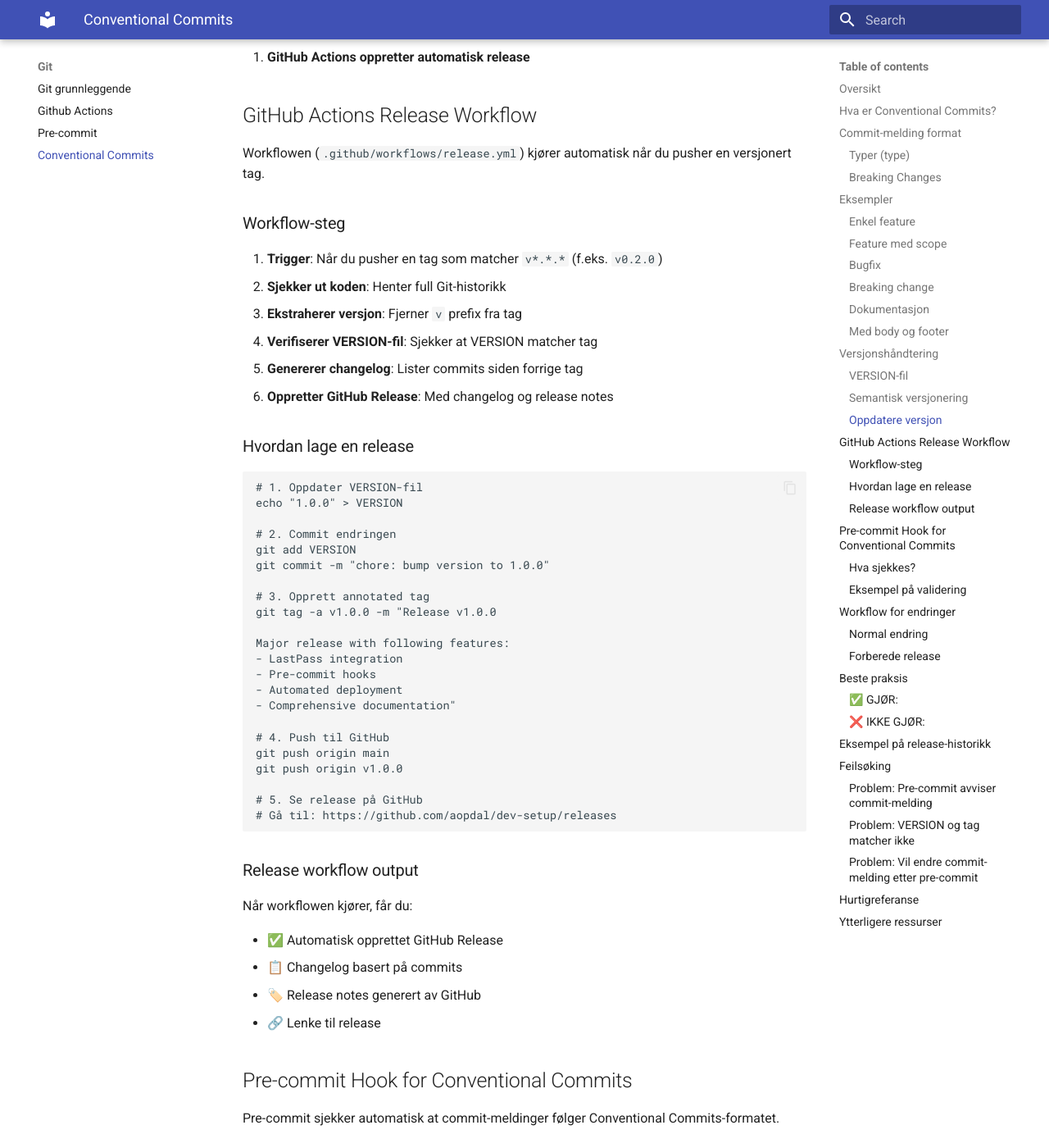
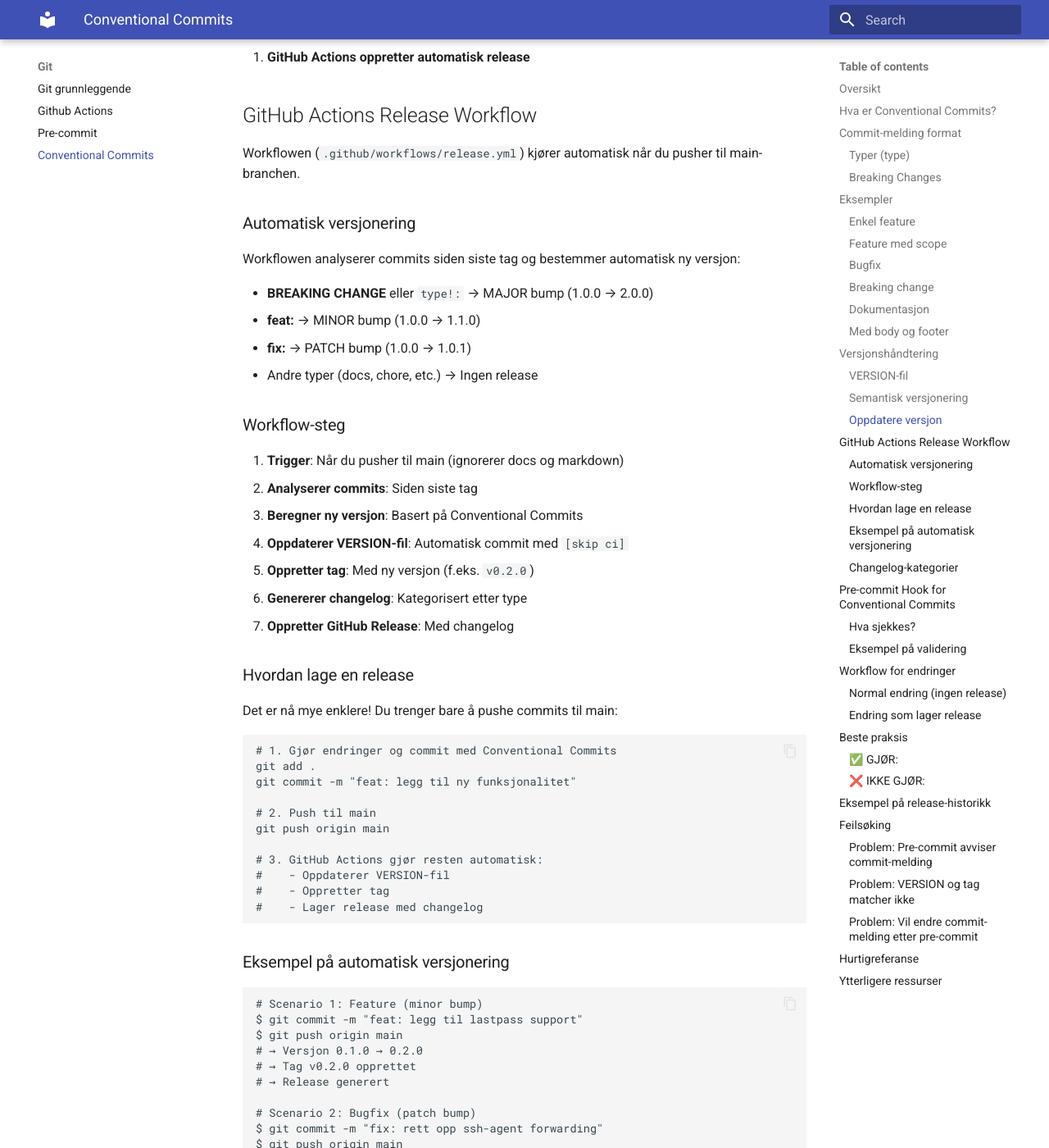
Before and after one commit to aopdal/dev-setup, an MkDocs documentation site: the page built from docs/conventional-commits.md, in a window 1280 px wide and 1400 px high, scrolled down 3291 px. Shown: the whole window at 82% size. Built offline with MkDocs 1.6.1 and Material for MkDocs 9.7.7, drawn with Linux system fonts in a browser that asks for light colours; some of the changed text lies outside the part shown.

Commit message:
feat: fix release

````diff
--- a/docs/conventional-commits.md
+++ b/docs/conventional-commits.md
@@ -135,52 +135,98 @@ git push origin v0.2.0
 
 ## GitHub Actions Release Workflow
 
-Workflowen (`.github/workflows/release.yml`) kjører automatisk når du pusher en versjonert tag.
+Workflowen (`.github/workflows/release.yml`) kjører automatisk når du pusher til main-branchen.
+
+### Automatisk versjonering
+
+Workflowen analyserer commits siden siste tag og bestemmer automatisk ny versjon:
+
+- **BREAKING CHANGE** eller `type!:` → MAJOR bump (1.0.0 → 2.0.0)
+- **feat:** → MINOR bump (1.0.0 → 1.1.0)
+- **fix:** → PATCH bump (1.0.0 → 1.0.1)
+- Andre typer (docs, chore, etc.) → Ingen release
 
 ### Workflow-steg
 
-1. **Trigger**: Når du pusher en tag som matcher `v*.*.*` (f.eks. `v0.2.0`)
-2. **Sjekker ut koden**: Henter full Git-historikk
-3. **Ekstraherer versjon**: Fjerner `v` prefix fra tag
-4. **Verifiserer VERSION-fil**: Sjekker at VERSION matcher tag
-5. **Genererer changelog**: Lister commits siden forrige tag
-6. **Oppretter GitHub Release**: Med changelog og release notes
+1. **Trigger**: Når du pusher til main (ignorerer docs og markdown)
+2. **Analyserer commits**: Siden siste tag
+3. **Beregner ny versjon**: Basert på Conventional Commits
+4. **Oppdaterer VERSION-fil**: Automatisk commit med `[skip ci]`
+5. **Oppretter tag**: Med ny versjon (f.eks. `v0.2.0`)
+6. **Genererer changelog**: Kategorisert etter type
+7. **Oppretter GitHub Release**: Med changelog
 
 ### Hvordan lage en release
 
+Det er nå mye enklere! Du trenger bare å pushe commits til main:
+
 ```bash
-# 1. Oppdater VERSION-fil
-echo "1.0.0" > VERSION
+# 1. Gjør endringer og commit med Conventional Commits
+git add .
+git commit -m "feat: legg til ny funksjonalitet"
 
-# 2. Commit endringen
-git add VERSION
-git commit -m "chore: bump version to 1.0.0"
+# 2. Push til main
+git push origin main
 
-# 3. Opprett annotated tag
-git tag -a v1.0.0 -m "Release v1.0.0
-
-Major release with following features:
-- LastPass integration
-- Pre-commit hooks
-- Automated deployment
-- Comprehensive documentation"
-
-# 4. Push til GitHub
-git push origin main
-git push origin v1.0.0
-
-# 5. Se release på GitHub
-# Gå til: https://github.com/aopdal/dev-setup/releases
+# 3. GitHub Actions gjør resten automatisk:
+#    - Oppdaterer VERSION-fil
+#    - Oppretter tag
+#    - Lager release med changelog
 ```
 
-### Release workflow output
+### Eksempel på automatisk versjonering
 
-Når workflowen kjører, får du:
+```bash
+# Scenario 1: Feature (minor bump)
+$ git commit -m "feat: legg til lastpass support"
+$ git push origin main
+# → Versjon 0.1.0 → 0.2.0
+# → Tag v0.2.0 opprettet
+# → Release generert
 
-- ✅ Automatisk opprettet GitHub Release
-- 📋 Changelog basert på commits
-- 🏷️ Release notes generert av GitHub
-- 🔗 Lenke til release
+# Scenario 2: Bugfix (patch bump)
+$ git commit -m "fix: rett opp ssh-agent forwarding"
+$ git push origin main
+# → Versjon 0.2.0 → 0.2.1
+# → Tag v0.2.1 opprettet
+# → Release generert
+
+# Scenario 3: Breaking change (major bump)
+$ git commit -m "feat!: endre til Python 3.12"
+$ git push origin main
+# → Versjon 0.2.1 → 1.0.0
+# → Tag v1.0.0 opprettet
+# → Release generert
+
+# Scenario 4: Dokumentasjon (ingen release)
+$ git commit -m "docs: oppdater guide"
+$ git push origin main
+# → Ingen versjonsbump
+# → Ingen release
+```
+
+### Changelog-kategorier
+
+Workflowen genererer automatisk kategorisert changelog:
+
+```markdown
+## Changes
+
+### 🚨 Breaking Changes
+- feat!: endre til Python 3.12
+
+### ✨ Features
+- feat: legg til lastpass support
+- feat(docker): forbedre volume mounting
+
+### 🐛 Bug Fixes
+- fix: ssh-agent forwarding issue
+- fix(ansible): vault password handling
+
+### 🔧 Other Changes
+- chore: oppdater dependencies
+- docs: legg til guide
+```
 
 ## Pre-commit Hook for Conventional Commits
 
@@ -214,7 +260,7 @@ $ git commit -m "feat: Legg til ny funksjon"
 
 ## Workflow for endringer
 
-### Normal endring
+### Normal endring (ingen release)
 
 ```bash
 # 1. Gjør endringer
@@ -230,31 +276,30 @@ git commit -m "docs: legg til guide for xyz"
 
 # 4. Push
 git push origin main
+
+# Ingen release siden det er kun docs
 ```
 
-### Forberede release
+### Endring som lager release
 
 ```bash
-# 1. Bestem ny versjon basert på endringer
-# - Brukte du feat? → Bump MINOR
-# - Brukte du fix? → Bump PATCH
-# - Brukte du BREAKING CHANGE? → Bump MAJOR
+# 1. Implementer ny funksjonalitet
+vim playbooks/new-playbook.yml
 
-# 2. Oppdater VERSION
-echo "1.1.0" > VERSION
+# 2. Stage og commit
+git add playbooks/new-playbook.yml
+git commit -m "feat: legg til deployment playbook"
 
-# 3. Commit versjon
-git add VERSION
-git commit -m "chore: bump version to 1.1.0"
+# 3. Push til main
+git push origin main
 
-# 4. Lag tag
-git tag -a v1.1.0 -m "Release v1.1.0"
-
-# 5. Push alt
-git push origin main
-git push origin v1.1.0
-
-# 6. GitHub Actions oppretter release automatisk
+# 4. GitHub Actions kjører automatisk og:
+#    - Oppdager feat: commit
+#    - Bumper MINOR version (0.1.0 → 0.2.0)
+#    - Oppdaterer VERSION-fil
+#    - Oppretter tag v0.2.0
+#    - Genererer changelog
+#    - Lager GitHub Release
 ```
 
 ## Beste praksis
@@ -267,13 +312,15 @@ git push origin v1.1.0
 - **Referrer issues** - `Fixes #123` i footer
 - **Én logisk endring per commit** - Lettere å forstå
 - **Test før commit** - Kjør `pre-commit run --all-files`
+- **Push til main for release** - Workflow håndterer versjonering
 
 ### ❌ IKKE GJØR:
 
 - **Vage meldinger** - "fikset ting", "oppdateringer"
 - **Flere endringer i én commit** - Vanskelig å reverter
 - **Skip pre-commit** - Med mindre absolutt nødvendig
-- **Glem å oppdatere VERSION** - Før du lager tag
+- **Manuelt oppdater VERSION** - La workflow gjøre det
+- **Opprett tags manuelt** - La workflow gjøre det
 
 ## Eksempel på release-historikk
 
@@ -340,15 +387,14 @@ git commit --amend -m "feat: korrekt melding"
 
 | Kommando | Beskrivelse |
 |----------|-------------|
-| `git commit -m "feat: description"` | Feature commit |
-| `git commit -m "fix: description"` | Bugfix commit |
-| `git commit -m "docs: description"` | Dokumentasjon |
-| `git commit -m "feat!: description"` | Breaking change |
-| `echo "1.0.0" > VERSION` | Oppdater versjon |
-| `git tag -a v1.0.0 -m "msg"` | Opprett annotated tag |
-| `git push origin v1.0.0` | Push tag (trigger release) |
-| `git tag -d v1.0.0` | Slett lokal tag |
-| `git push origin --delete v1.0.0` | Slett remote tag |
+| `git commit -m "feat: description"` | Feature commit (MINOR bump) |
+| `git commit -m "fix: description"` | Bugfix commit (PATCH bump) |
+| `git commit -m "feat!: description"` | Breaking change (MAJOR bump) |
+| `git commit -m "docs: description"` | Dokumentasjon (ingen release) |
+| `git push origin main` | Trigger automatisk release (hvis relevant) |
+| `cat VERSION` | Se gjeldende versjon |
+| `git tag` | Se alle tags/releases |
+| `pre-commit run --all-files` | Test commits lokalt |
 
 ## Ytterligere ressurser
 
````
Also changed, not shown: 1 other file.
